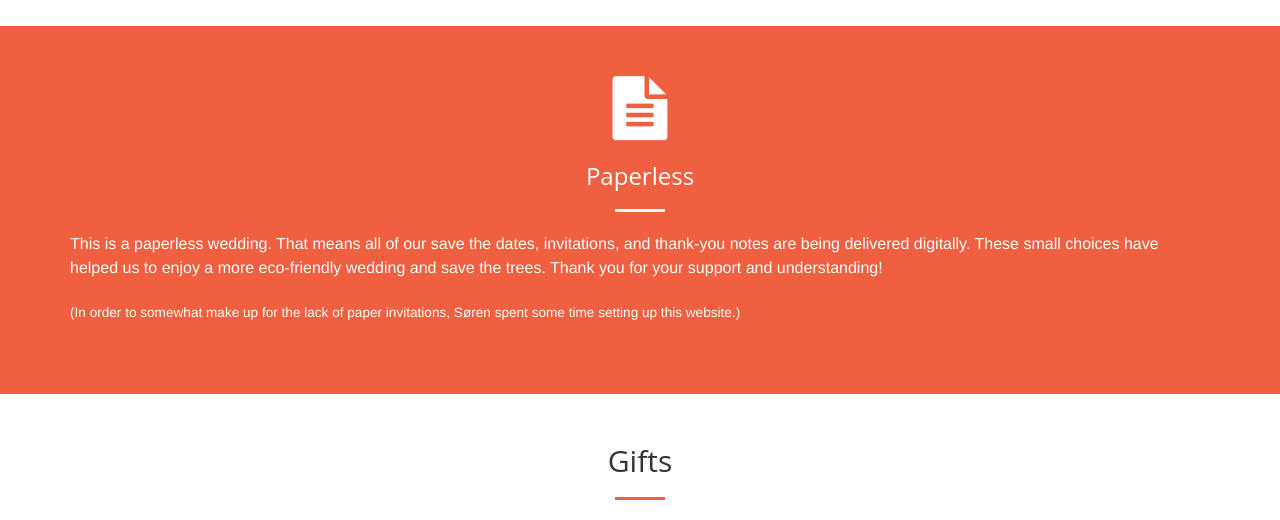
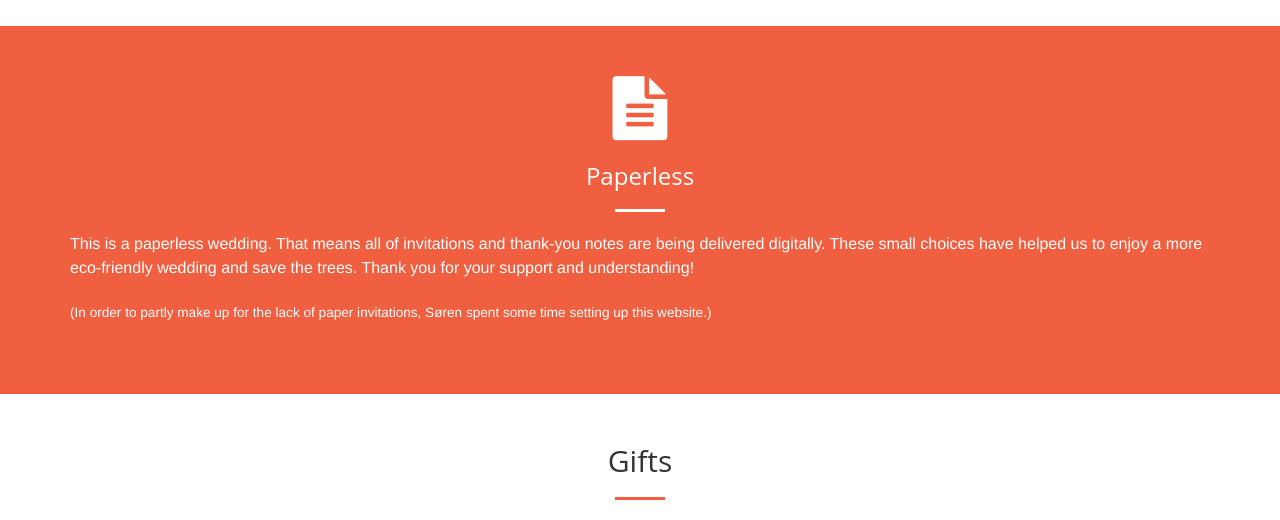
Before and after one commit to Soeren-Thu-Wedding/Soeren-Thu-Wedding.github.io, a Django app: page / in a window 1280 px wide. Shown: the part 4960-5480 px from the top of the page. Run offline with Django 3.2, Linux system fonts and the light colour scheme; some libraries are stand-ins or nearby versions.

Commit message:
New pics

```diff
--- a/bigday/templates/partials/misc.html
+++ b/bigday/templates/partials/misc.html
@@ -6,14 +6,14 @@
       <h3 class="section-heading text-center">Paperless</h3>
       <hr class="light" />
       <p>
-        This is a paperless wedding. That means all of our save the dates,
-        invitations, and thank-you notes are being delivered digitally. These
+        This is a paperless wedding. That means all of invitations
+        and thank-you notes are being delivered digitally. These
         small choices have helped us to enjoy a more eco-friendly wedding and
         save the trees. Thank you for your support and understanding!
       </p>
       <p>
         <small>
-          (In order to somewhat make up for the lack of paper invitations, Søren spent some time setting up this website.)
+          (In order to partly make up for the lack of paper invitations, Søren spent some time setting up this website.)
         </small>
       </p>
     </div>
```
Also changed, not shown: bigday/static/bigday/images/splashscreen-full-res.jpg (added), bigday/static/bigday/images/splashscreen-old.jpg (added), bigday/static/bigday/images/splashscreen.jpg.
